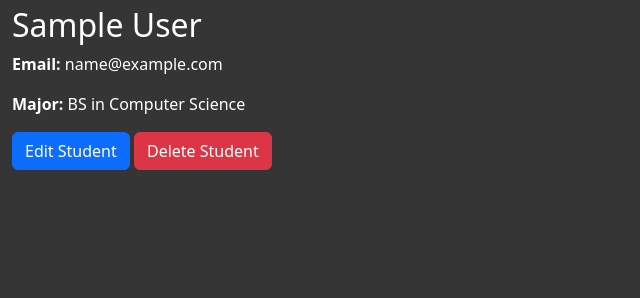
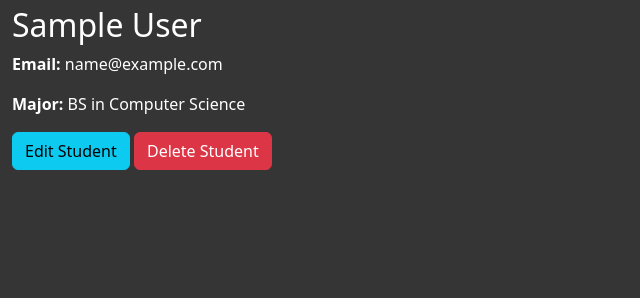
Before and after one commit to OrangeSkyline/Django-Project, a Django app: page /students/1/ in a window 1280 px wide. Shown: the part 114-412 px from the top of the page, without its empty margins (0-640 px from the left). Run offline with Django 5.2, Linux system fonts and the light colour scheme; tables that the repository leaves empty hold one stand-in row (values such as "Sample post"); some libraries are stand-ins or nearby versions.

Commit message:
Changed bg color & font color of portfolio & student lists and detail buttons & text
Made colors easier to see for accessibility.

```diff
--- a/portfolio_app/templates/portfolio_app/portfolio_detail.html
+++ b/portfolio_app/templates/portfolio_app/portfolio_detail.html
@@ -18,9 +18,9 @@
 </p>
 
 {% url 'portfolio_update' portfolio.pk as portfolio_update %}
-{% bootstrap_button button_type="link" content="Edit Portfolio" href=portfolio_update %}
+{% bootstrap_button button_type="link" button_class="btn btn-info" content="Edit Portfolio" href=portfolio_update %}
 {% url 'portfolio_delete' portfolio.pk as portfolio_delete %}
-{% bootstrap_button button_type="button" content="Delete Portfolio" button_class="btn btn-danger" data_bs_toggle="modal" data_bs_target="#portfolio_delete_modal" %}
+{% bootstrap_button button_type="button" button_class="btn btn-danger" content="Delete Portfolio" data_bs_toggle="modal" data_bs_target="#portfolio_delete_modal" %}
     <div class="modal" id="portfolio_delete_modal">
         <div class="modal-dialog">
             <div class="modal-content" style="background-color: #353535; color: white;">
--- a/portfolio_app/templates/portfolio_app/portfolio_list.html
+++ b/portfolio_app/templates/portfolio_app/portfolio_list.html
@@ -7,7 +7,7 @@
 
 <ul class="p-0" style="list-style-type: none;">
     {% for portfolio in active_portfolios %}
-        <li class="mb-2 rounded bg-primary" style="padding: 4px 8px; width: auto; max-width: 300px;"><a style="text-decoration: none; color: white;" href="{% url 'portfolio_detail' portfolio.id %}">{{portfolio.student.name}}: {{portfolio.title}}</a></li>
+        <li class="mb-2 rounded bg-info" style="padding: 4px 8px; width: auto; max-width: 300px;"><a style="text-decoration: none; color: black;" href="{% url 'portfolio_detail' portfolio.id %}">{{portfolio.student.name}}: {{portfolio.title}}</a></li>
     {% empty %}
         <li>No active student portfolios available.</li>
     {% endfor %}
--- a/portfolio_app/templates/portfolio_app/student_detail.html
+++ b/portfolio_app/templates/portfolio_app/student_detail.html
@@ -9,9 +9,9 @@
 <p><strong>Major:</strong> {{student.get_major_display}}</p>
 
 {% url 'student_update' student.pk as student_update %}
-{% bootstrap_button button_type="link" content="Edit Student" button_class="btn btn-primary" href=student_update %}
+{% bootstrap_button button_type="link" button_class="btn btn-info" content="Edit Student" href=student_update %}
 {% url 'student_delete' student.pk as student_delete %}
-{% bootstrap_button button_type="button" content="Delete Student" button_class="btn btn-danger" data_bs_toggle="modal" data_bs_target="#student_delete_modal" %}
+{% bootstrap_button button_type="button" button_class="btn btn-danger" content="Delete Student" data_bs_toggle="modal" data_bs_target="#student_delete_modal" %}
     <div class="modal" id="student_delete_modal">
         <div class="modal-dialog">
             <div class="modal-content" style="background-color: #353535; color: white;">
--- a/portfolio_app/templates/portfolio_app/student_list.html
+++ b/portfolio_app/templates/portfolio_app/student_list.html
@@ -7,7 +7,7 @@
 
 <ul class="p-0" style="list-style-type: none;">
     {% for student in students %}
-        <li class="mb-2 rounded bg-primary" style="padding: 4px 8px; width: auto; max-width: 300px;"><a style="text-decoration: none; color: white;" href="{% url 'student_detail' student.pk %}">{{student.name}}</a></li>
+        <li class="mb-2 rounded bg-info" style="padding: 4px 8px; width: auto; max-width: 300px;"><a style="text-decoration: none; color: black;" href="{% url 'student_detail' student.pk %}">{{student.name}}</a></li>
     {% empty %}
         <li>No students found.</li>
     {% endfor %}
```
